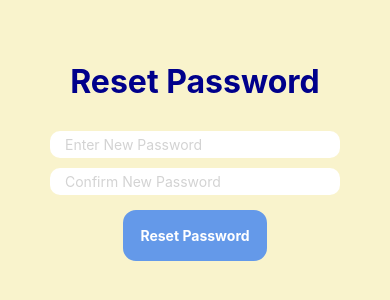
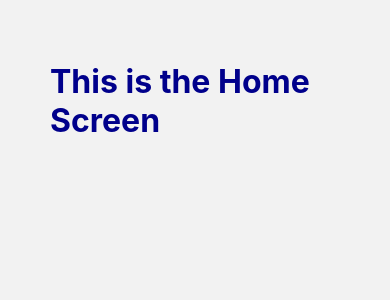
Before and after one commit to Andrei481/LanguageAssistantApp, a React Native app: screen /Home in a window 390 px wide. Shown: the part 138-438 px from the top of the page. Built offline with nearby package versions, Linux system fonts and the light colour scheme.

Commit message:
added home screen + navigation between screens

```diff
--- a/App.js
+++ b/App.js
@@ -1,13 +1,11 @@
 import { SafeAreaView, StyleSheet, Text, View } from 'react-native';
-import LoginScreen from './src/screens/LoginScreen';
-import SignupScreen from './src/screens/SignupScreen';
-import ForgotPasswordScreen from './src/screens/ForgotPasswordScreen';
-import ResetPasswordScreen from './src/screens/ResetPasswordScreen'
+import 'react-native-gesture-handler';
+import Navigation from './src/navigation';
 
 export default function App() {
   return (
     <SafeAreaView style={styles.root}>
-      <ResetPasswordScreen />
+      <Navigation />
     </SafeAreaView>
   );
 }
--- /dev/null
+++ b/src/navigation/index.js
@@ -0,0 +1,28 @@
+import  React from 'react';
+import {View, Text} from 'react-native';
+import { NavigationContainer } from '@react-navigation/native';
+import { createStackNavigator } from '@react-navigation/stack';
+
+import LoginScreen from '../screens/LoginScreen';
+import SignupScreen from '../screens/SignupScreen';
+import ForgotPasswordScreen from '../screens/ForgotPasswordScreen';
+import ResetPasswordScreen from '../screens/ResetPasswordScreen';
+import HomeScreen from '../screens/HomeScreen';
+
+const Stack = createStackNavigator();
+
+const Navigation = () => {
+    return (
+        <NavigationContainer>
+            <Stack.Navigator screenOptions={{headerShown: false}}>
+                <Stack.Screen name='Login' component={LoginScreen} />
+                <Stack.Screen name='SignUp' component={SignupScreen} />
+                <Stack.Screen name='Forgot Password' component={ForgotPasswordScreen} />
+                <Stack.Screen name='Reset Password' component={ResetPasswordScreen} />
+                <Stack.Screen name='Home' component={HomeScreen} />
+            </Stack.Navigator>
+        </NavigationContainer>
+    );
+};
+
+export default Navigation;
--- a/src/screens/ForgotPasswordScreen/ForgotPasswordScreen.js
+++ b/src/screens/ForgotPasswordScreen/ForgotPasswordScreen.js
@@ -2,18 +2,22 @@ import React, { useState } from 'react';
 import { View, Text, StyleSheet, useWindowDimensions } from 'react-native';
 import CustomInput from '../../components/CustomInput';
 import CustomButton from '../../components/CustomButton'
+import { useNavigation } from '@react-navigation/native';
 
 const ForgotPasswordScreen = () => {
     const [recoveryEmail, setRecoveryEmail] = useState('');
 
     const {height} = useWindowDimensions();
+    const navigation = useNavigation();
 
     const onSignUpPressed = () => {
         console.log('Sign Up Button Pressed');
+        navigation.navigate('SignUp');
     };
 
     const onResetPasswordPressed = () => {
         console.log("Reset Password Button Pressed");
+        navigation.navigate('Reset Password');
     };
 
     return (
--- /dev/null
+++ b/src/screens/HomeScreen/HomeScreen.js
@@ -0,0 +1,27 @@
+import React, { useState } from 'react';
+import { View, Text, StyleSheet, useWindowDimensions } from 'react-native';
+
+const HomeScreen = () => {
+    return (
+        <View style={styles.root}>
+            <Text style={styles.text_title}>This is the Home Screen</Text>
+        </View>
+    );
+};
+
+const styles = StyleSheet.create({
+    root: {
+        alignItems: 'center',
+        padding: 50,
+    },
+
+    text_title: {
+        fontWeight: 'bold',
+        color: 'darkblue',
+        fontSize: 32,
+        paddingTop: 150,
+        paddingBottom: 25,
+    },
+  });
+
+export default HomeScreen;
--- /dev/null
+++ b/src/screens/HomeScreen/index.js
@@ -0,0 +1 @@
+export { default } from './HomeScreen';
--- a/src/screens/LoginScreen/LoginScreen.js
+++ b/src/screens/LoginScreen/LoginScreen.js
@@ -3,23 +3,28 @@ import { View, Text, Image, StyleSheet, useWindowDimensions } from 'react-native
 import Logo from '../../../assets/Logo_1.png'
 import CustomInput from '../../components/CustomInput';
 import CustomButton from '../../components/CustomButton'
+import { useNavigation } from '@react-navigation/native';
 
 const LoginScreen = () => {
   const [username, setUsername] = useState('');
   const [password, setPassword] = useState('');
 
   const {height} = useWindowDimensions();
+  const navigation = useNavigation();
 
   const onLoginPressed = () => {
     console.log("Login Button Pressed");
+    navigation.navigate('Home');
   };
 
   const onForgotPasswordPressed = () => {
     console.log('Forgot Password Button Pressed');
+    navigation.navigate('Forgot Password');
   };
 
   const onSignUpPressed = () => {
     console.log('Sign Up Button Pressed');
+    navigation.navigate('SignUp');
   };
 
   return (
--- a/src/screens/ResetPasswordScreen/ResetPasswordScreen.js
+++ b/src/screens/ResetPasswordScreen/ResetPasswordScreen.js
@@ -1,21 +1,25 @@
 import React, { useState } from 'react';
-import { View, Text, StyleSheet, useWindowDimensions } from 'react-native';
+import { View, Text, StyleSheet } from 'react-native';
 import CustomInput from '../../components/CustomInput';
 import CustomButton from '../../components/CustomButton'
+import { useNavigation } from '@react-navigation/native';
 
 const ResetPasswordScreen = () => {
     const [newPassword, setNewPassword] = useState('');
     const [confirmNewPassword, setConfirmNewPassword] = useState('');
 
 
-    const {height} = useWindowDimensions();
+    const navigation = useNavigation();
 
     const onSignUpPressed = () => {
         console.log('Sign Up Button Pressed');
+        navigation.navigate('SignUp');
+
     };
 
     const onResetPasswordPressed = () => {
         console.log("Reset Password Button Pressed");
+        navigation.navigate('Login');
     };
 
     return (
--- a/src/screens/SignupScreen/SignupScreen.js
+++ b/src/screens/SignupScreen/SignupScreen.js
@@ -2,6 +2,7 @@ import React, { useState } from 'react';
 import { View, Text, StyleSheet, useWindowDimensions } from 'react-native';
 import CustomInput from '../../components/CustomInput';
 import CustomButton from '../../components/CustomButton'
+import { useNavigation } from '@react-navigation/native';
 
 const SignupScreen = () => {
     const [username, setUsername] = useState('');
@@ -10,13 +11,16 @@ const SignupScreen = () => {
     const [confirmPassword, setConfirmPassword] = useState('');
 
     const {height} = useWindowDimensions();
+    const navigation = useNavigation();
 
     const onSignUpPressed = () => {
         console.log('Sign Up Button Pressed');
+        navigation.navigate('Home');
     };
 
     const onLoginPressed = () => {
         console.log("Login Button Pressed");
+        navigation.navigate('Login');
     };
 
     return (
```
